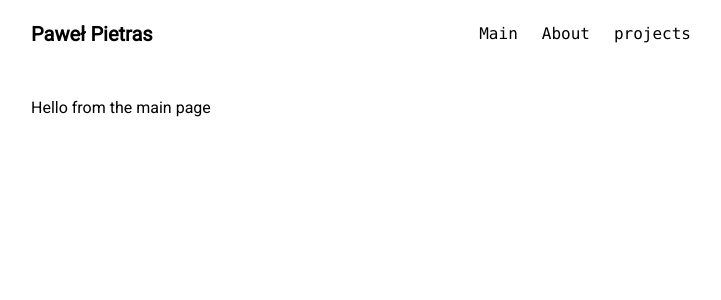
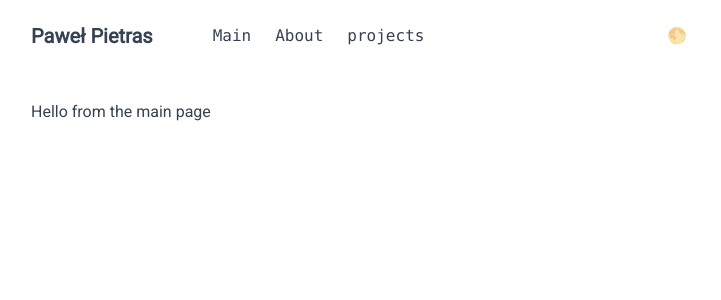
Before and after one commit to Pawelitto/portfolio, a Nuxt app: page / in a window 1280 px wide. Shown: the top 300 px of the page, without its empty margins (281-1002 px from the left). Built offline with nearby package versions, Linux system fonts and the light colour scheme.

Commit message:
23. Dark Mode Selector Button

```diff
--- /dev/null
+++ b/components/color-mode-selector.vue
@@ -0,0 +1,44 @@
+<template>
+  <div class="flex space-x-2 items-center">
+    <div class="text-gray-500 text-xs" v-if="showNextModeLabel">
+      Change to {{ nextMode }}
+    </div>
+    <button
+      @click="toggleMode"
+      @mouseenter="showNextModeLabel = true"
+      @mouseleave="showNextModeLabel = false"
+      class="hover:bg-gray-200 dark:hover:bg-gray-600 px-2 py-1 text-gray-500"
+    >
+      {{ nextModeIcon }}
+    </button>
+  </div>
+</template>
+<script setup>
+const showNextModeLabel = ref(false);
+const colorMode = useColorMode();
+
+const modes = ["system", "light", "dark"];
+
+const nextModeIcons = {
+  system: "🌓",
+  light: "🌕",
+  dark: "🌑",
+};
+
+const nextMode = computed(() => {
+  const currentModeIndex = modes.indexOf(colorMode.preference);
+  let nextModeIndex = null;
+
+  if (currentModeIndex + 1 === modes.length) {
+    nextModeIndex = 0;
+  } else {
+    nextModeIndex = currentModeIndex + 1;
+  }
+
+  return modes[nextModeIndex];
+});
+
+const nextModeIcon = computed(() => nextModeIcons[nextMode.value]);
+
+const toggleMode = () => (colorMode.preference = nextMode.value);
+</script>
--- a/layouts/default.vue
+++ b/layouts/default.vue
@@ -1,6 +1,7 @@
 <template>
   <div class="container mx-auto max-w-2xl">
     <header class="flex justify-between items-center mt-5">
+      <div class="flex items-center space-x-12">
         <div>
           <NuxtLink to="/" class="text-xl font-semibold p-2 hover:bg-gray-200"
             >Paweł Pietras</NuxtLink
@@ -8,6 +9,10 @@
         </div>
 
         <Menu />
+      </div>
+      <ClientOnly>
+        <ColorModeSelector />
+      </ClientOnly>
     </header>
     <main class="p-2 mt-10">
       <slot />
@@ -34,4 +39,8 @@
 body {
   font-family: roboto;
 }
+
+body {
+  @apply bg-white dark:bg-gray-900 text-gray-700 dark:text-gray-300;
+}
 </style>
--- a/nuxt.config.ts
+++ b/nuxt.config.ts
@@ -2,6 +2,10 @@
 export default defineNuxtConfig({
   devtools: { enabled: true },
   modules: [
-    '@nuxtjs/tailwindcss'
-  ]
+    '@nuxtjs/tailwindcss',
+    '@nuxtjs/color-mode'
+  ],
+  colorMode: {
+    classSuffix: ''
+  }
 })
--- a/package.json
+++ b/package.json
@@ -11,6 +11,7 @@
   },
   "devDependencies": {
     "@nuxt/devtools": "latest",
+    "@nuxtjs/color-mode": "^3.3.2",
     "@nuxtjs/tailwindcss": "^6.10.1",
     "nuxt": "^3.8.2",
     "vue": "^3.3.8",
--- /dev/null
+++ b/tailwind.config.js
@@ -0,0 +1,3 @@
+module.exports = {
+  darkMode: 'class'
+}
```
Also changed, not shown: 1 other file (tests, documents, lock files or other folders). Lines whose indentation alone changed are shown as unchanged.
